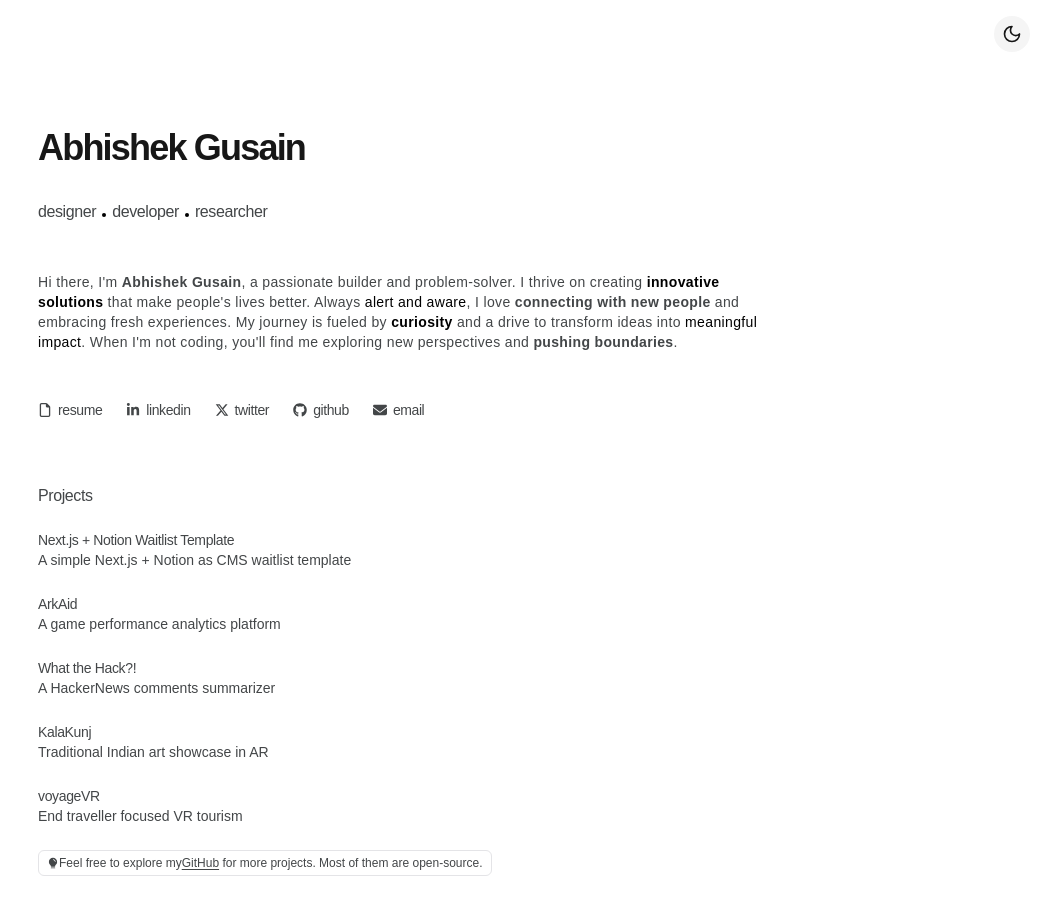
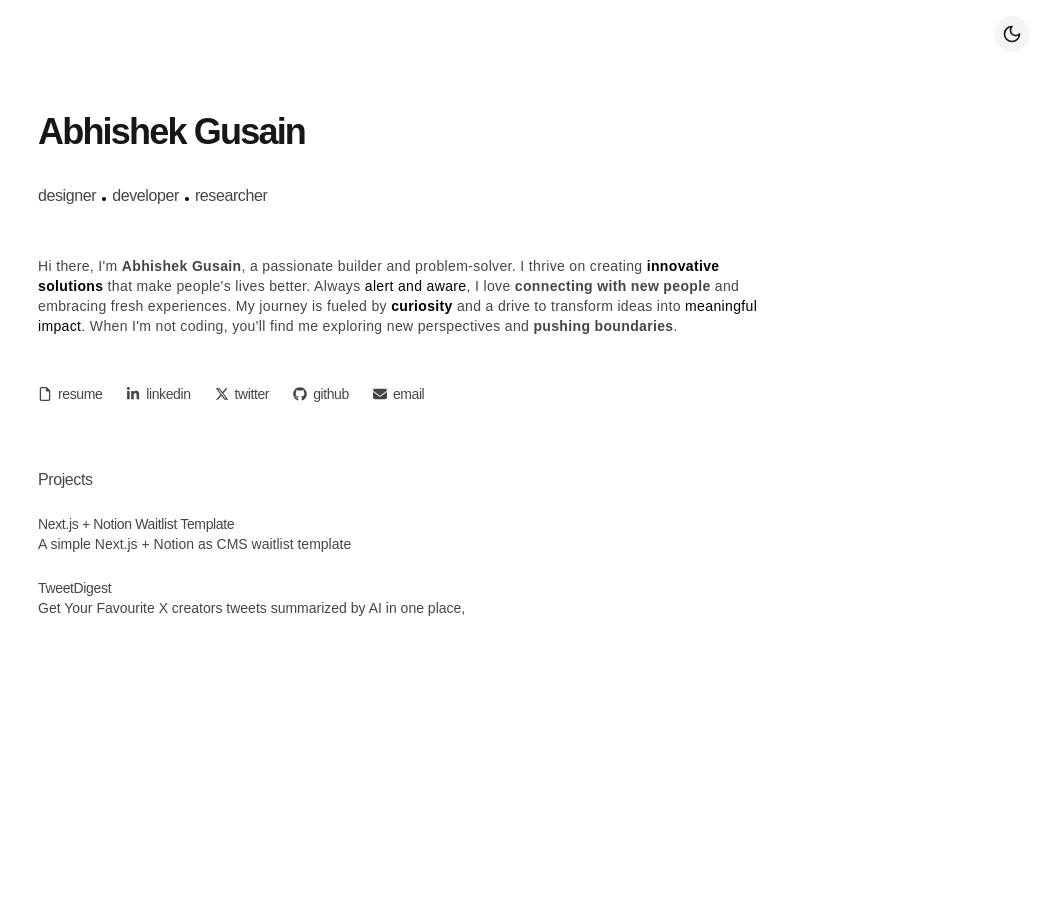
Before and after one commit to abhishekgusain07/abhishekgusain.com, a Next.js app: page / in a window 1280 px wide. Shown: the top 914 px of the page, without its empty margins (234-1280 px from the left). After the commit the page ends 800 px from the top, so only its background shows below. Built offline with nearby package versions, Linux system fonts and the light colour scheme; a web font is replaced by a local one.

Commit message:
almost done

```diff
--- a/constants/projects.json
+++ b/constants/projects.json
@@ -7,26 +7,8 @@
     },
     {
       "id": 2,
-      "title": "ArkAid",
-      "description": "A game performance analytics platform",
-      "link": "https://github.com/lakshaybhushan/Arkaid-IIA"
-    },
-    {
-      "id": 3,
-      "title": "What the Hack?!",
-      "description": "A HackerNews comments summarizer",
-      "link": "https://wth.lakshb.dev/"
-    },
-    {
-      "id": 4,
-      "title": "KalaKunj",
-      "description": "Traditional Indian art showcase in AR",
-      "link": "https://github.com/lakshaybhushan/kalakunj"
-    },
-    {
-      "id": 5,
-      "title": "voyageVR",
-      "description": "End traveller focused VR tourism",
-      "link": "https://github.com/lakshaybhushan/voyageVR"
+      "title": "TweetDigest",
+      "description": "Get Your Favourite X creators tweets summarized by AI in one place,",
+      "link": "https://github.com/abhishekgusain07/tweet-summaries"
     }
   ]
--- a/src/app/page.tsx
+++ b/src/app/page.tsx
@@ -32,7 +32,7 @@
 
 export default function Home() {
   return (
-    <main className="mx-auto max-w-screen-md px-4 py-32 flex flex-col gap-8">
+    <main className="mx-auto max-w-screen-md px-4 py-28 flex flex-col gap-8">
       <div className="fixed top-4 right-4 z-50">
         <ThemeToggle />
       </div>
@@ -86,22 +86,7 @@
             ))
           }
         </div>
-        <div className="group">
-          <p
-            className="mt-4 w-fit rounded-md border border-body/20 bg-hoverColor/60 px-2 py-1 text-xs text-body transition-all duration-300 ease-in-out">
-            <PiLightbulbFill
-              className="-mt-0.5 inline-block transition-all duration-300 ease-in-out md:group-hover:text-primary"
-            />
-            Feel free to explore my
-            <a
-              href="https://github.com/abhishekgusain07?tab=repositories"
-              rel="noopenner noreferrer"
-              target="_blank"
-              className="font-medium text-body underline underline-offset-2 transition-all duration-150 ease-in-out md:hover:text-primary md:group-hover:text-primary"
-              >GitHub</a
-            > for more projects. Most of them are open-source.
-          </p>
-        </div>
+
       </section>
 
 
--- /dev/null
+++ b/src/app/resume/page.tsx
@@ -0,0 +1,56 @@
+import { LiaDownloadSolid } from "react-icons/lia";
+import { IoArrowBackOutline } from "react-icons/io5";
+import Link from "next/link";
+
+const ResumePage = () => {
+    return (
+        <main className="mx-auto max-w-screen-md px-5 py-24 flex flex-col">
+            {/* Header Section with Back Link */}
+            <div className="mb-8">
+                <Link
+                    href="/"
+                    className="inline-flex items-center text-sm text-neutral-6 dark:text-neutral-dark-6 hover:text-primary transition-all mb-6"
+                >
+                    <IoArrowBackOutline className="mr-2" /> Back to Home
+                </Link>
+
+                <h1 className="text-4xl font-bold tracking-tight text-neutral-9 dark:text-neutral-dark-9 mb-2">Resume</h1>
+                <p className="text-lg text-neutral-7 dark:text-neutral-dark-7 tracking-wide">
+                    Here's a brief overview of my professional journey
+                </p>
+            </div>
+
+            {/* Resume Viewer */}
+            <div className="rounded-xl overflow-hidden border border-neutral-3 dark:border-neutral-dark-3 shadow-sm mb-8">
+                <iframe
+                    src="/docs/Resume.pdf"
+                    width="100%"
+                    height="700px"
+                    className="bg-white"
+                    title="Abhishek's Resume">
+                </iframe>
+            </div>
+
+            {/* Download Section */}
+            <div className="rounded-xl bg-gradient-to-br from-primary/5 to-transparent dark:from-primary/10 dark:to-transparent p-6 flex flex-col sm:flex-row items-center justify-between">
+                <div className="mb-4 sm:mb-0">
+                    <h3 className="text-xl font-semibold text-neutral-9 dark:text-neutral-dark-9 mb-2">Download Resume</h3>
+                    <p className="text-sm text-neutral-7 dark:text-neutral-dark-7">
+                        If you prefer a more traditional format, you can download the PDF version
+                    </p>
+                </div>
+
+                <a
+                    href="/docs/Resume.pdf"
+                    download="Abhishek_Gusain_Resume.pdf"
+                    className="inline-flex items-center gap-2 px-5 py-3 rounded-lg dark:bg-white bg-black text-white dark:text-black hover:bg-primary/90 transition-all duration-300 hover:-translate-y-0.5 font-medium"
+                >
+                    <LiaDownloadSolid className="text-lg" />
+                    Download PDF
+                </a>
+            </div>
+        </main>
+    )
+}
+
+export default ResumePage;
```
Also changed, not shown: 1 other file (tests, documents, lock files or other folders).
